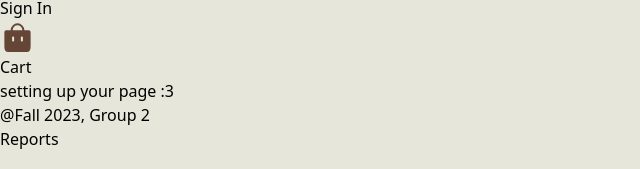
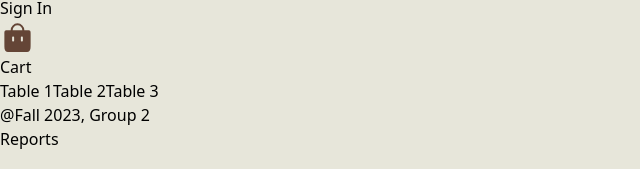
Before and after one commit to ujwal2003/DB-Team02-WebApp, a React (Vite) app in the folder client/: page /InterestingReports in a window 1280 px wide. Shown: the part 135-304 px from the top of the page, without its empty margins (0-640 px from the left). Built offline with nearby package versions, Linux system fonts and the light colour scheme.

Commit message:
udated reports page

```diff
--- a/client/src/pages/InterestingReports.jsx
+++ b/client/src/pages/InterestingReports.jsx
@@ -1,8 +1,66 @@
-import HeroImage from "../assets/HeroImage.png";
-import { Link } from "react-router-dom";
-function InterestingReports(){
-    return(
-        <h1>setting up your page :3</h1>
-    );
+import React, { useState, useEffect } from "react";
+
+function InterestingReports() {
+  const [showJoinButtons, setShowJoinButtons] = useState(false);
+  const [restaurantMenuData, setRestaurantMenuData] = useState([]);
+
+  useEffect(() => {
+    if (showJoinButtons) {
+      // Simulated dummy data
+      const dummyData = [
+        { restaurantID: 1, menuItemID: 101, price: 10.99 },
+        { restaurantID: 2, menuItemID: 102, price: 9.99 },
+        { restaurantID: 3, menuItemID: 103, price: 12.99 },
+      ];
+
+      setRestaurantMenuData(dummyData);
+    }
+  }, [showJoinButtons]);
+
+  const handleFirstRowButtonClick = () => {
+    setShowJoinButtons(true);
+  }
+
+  return (
+    <div className="flex flex-wrap justify-center items-center text-center">
+      <button className="m-2 px-6 py-4 bg-[#05204A] text-white rounded hover:bg-[#0F355A]" onClick={handleFirstRowButtonClick}>
+        Table 1
+      </button>
+      <button className="m-2 px-6 py-4 bg-[#05204A] text-white rounded hover.bg-[#0F355A]" onClick={handleFirstRowButtonClick}>
+        Table 2
+      </button>
+      <button className="m-2 px-6 py-4 bg-[#05204A] text-white rounded hover.bg-[#0F355A]" onClick={handleFirstRowButtonClick}>
+        Table 3
+      </button>
+      {showJoinButtons && (
+        <div className="w-full flex flex-wrap justify-center items-center">
+          <button className="m-2 px-6 py-4 bg-[#05204A] text-white rounded hover.bg-[#0F355A]">
+            Join with Table 1
+          </button>
+          <button className="m-2 px-6 py-4 bg-[#05204A] text-white rounded hover.bg-[#0F355A]">
+            Join with Table 2
+          </button>
+          <button className="m-2 px-6 py-4 bg-[#05204A] text-white rounded hover.bg-[#0F355A]">
+            Join with Table 3
+          </button>
+        </div>
+      )}
+      {restaurantMenuData.length > 0 && (
+        <div className="w-full">
+          <h2>Restaurant Menu Data</h2>
+          <ul>
+            {restaurantMenuData.map((item, index) => (
+              <li key={index}>
+                <p>Restaurant ID: {item.restaurantID}</p>
+                <p>Menu Item ID: {item.menuItemID}</p>
+                <p>Price: {item.price}</p>
+              </li>
+            ))}
+          </ul>
+        </div>
+      )}
+    </div>
+  );
 }
+
 export default InterestingReports;
--- a/client/src/pages/PopularItems.jsx
+++ b/client/src/pages/PopularItems.jsx
@@ -0,0 +1,6 @@
+function PopularItems(){
+    return(
+        <h1>setting up your page :3</h1>
+    );
+}
+export default PopularItems;
```
